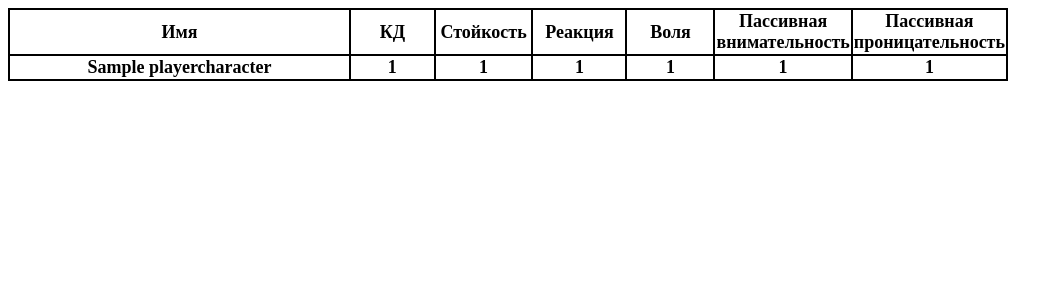
After one commit to bozhenkodm/dnd_helper, a Django app: page /pcparty/detail/1 in a window 1280 px wide. The commit adds this page. Shown: the top 300 px of the page, without its empty margins (0-1063 px from the left). Run offline with Django 3.2, Linux system fonts and the light colour scheme; tables that the repository leaves empty hold one stand-in row (values such as "Sample post").

Commit message:
Add party detailed page

```diff
--- a/base/models/encounters.py
+++ b/base/models/encounters.py
@@ -44,6 +44,9 @@ class PCParty(models.Model):
         members = ', '.join(self.members.values_list('name', flat=True))
         name = f'{self.name}: ' if self.name else ''
         return f'{name}{members}'
+
+    def get_absolute_url(self):
+        return reverse('pcparty', kwargs={'pk': self.pk})
 
 
 class Encounter(models.Model):
--- a/base/urls.py
+++ b/base/urls.py
@@ -6,6 +6,7 @@ from base.views import (
     MainView,
     NPCDetailView,
     NPCFormView,
+    PCPartyView,
     SubclassOptionsView,
 )
 
@@ -26,5 +27,6 @@ urlpatterns = [
         EncounterChangeInitiativeView.as_view(),
         name='encounter-change',
     ),
+    path('pcparty/detail/<pk>', PCPartyView.as_view(), name='pcparty'),
     path('', MainView.as_view(), name='main_view'),
 ] + api_urlpatterns
--- a/base/views.py
+++ b/base/views.py
@@ -10,7 +10,7 @@ from base.constants.constants import SkillEnum
 from base.forms.encounter import EncounterChangeInitiativeForm
 from base.forms.npc import NPCModelForm
 from base.models import NPC, Class, Encounter
-from base.models.encounters import EncounterParticipants
+from base.models.encounters import EncounterParticipants, PCParty
 from base.objects import npc_klasses
 
 
@@ -77,6 +77,10 @@ class EncounterChangeInitiativeView(View):
         return redirect('encounter', pk=kwargs.get('pk'))
 
 
+class PCPartyView(DetailView):
+    model = PCParty
+
+
 class MainView(TemplateView):
     template_name = 'base/main.html'
 
--- a/templates/base/encounter_detail.html
+++ b/templates/base/encounter_detail.html
@@ -64,6 +64,7 @@
             <textarea name="status{{ forloop.counter }}" form="round_form" style="width: 98%">{{ combatant.status }}</textarea>
         </td>
         <td class="border"><span style="float: right">{{ combatant.initiative|floatformat:"0" }} </span></td>
+    </tr>
 {% endfor %}
 </table>
 </div>
--- /dev/null
+++ b/templates/base/pcparty_detail.html
@@ -0,0 +1,51 @@
+<!DOCTYPE html>
+<html lang="en">
+<style>
+.border {
+    border: 2px solid black;
+    border-collapse: collapse
+}
+.center {
+    text-align: center
+}
+</style>
+<head>
+    <meta charset="UTF-8">
+    <title>{{ object }}</title>
+</head>
+<body>
+<div class="pagenotbreak" style="width: 1000px; font-size: large">
+<table class="border" style="width: 1000px; font-size: large">
+    <colgroup>
+       <col span="1" style="width: 40%;">
+       <col span="1" style="width: 10%;">
+       <col span="1" style="width: 10%;">
+       <col span="1" style="width: 10%;">
+       <col span="1" style="width: 10%;">
+       <col span="1" style="width: 10%;">
+       <col span="1" style="width: 10%;">
+    </colgroup>
+    <tr class="border">
+      <th class="border">Имя</th>
+      <th class="border">КД</th>
+      <th class="border">Стойкость</th>
+      <th class="border">Реакция</th>
+      <th class="border">Воля</th>
+      <th class="border">Пассивная внимательность</th>
+      <th class="border">Пассивная проницательность</th>
+    </tr>
+{% for member in object.members.all %}
+    <tr class="border">
+      <td class="border center"><span><b>{{ member.name }}</b></span></td>
+      <td class="border center"><span><b>{{ member.armor_class }}</b></span></td>
+      <td class="border center"><span><b>{{ member.fortitude }}</b></span></td>
+      <td class="border center"><span><b>{{ member.reflex }}</b></span></td>
+      <td class="border center"><span><b>{{ member.will }}</b></span></td>
+      <td class="border center"><span><b>{{ member.passive_perception }}</b></span></td>
+      <td class="border center"><span><b>{{ member.passive_insight }}</b></span></td>
+    </tr>
+{% endfor %}
+</table>
+</div>
+</body>
+</html>
```
Lines whose indentation alone changed are shown as unchanged.
